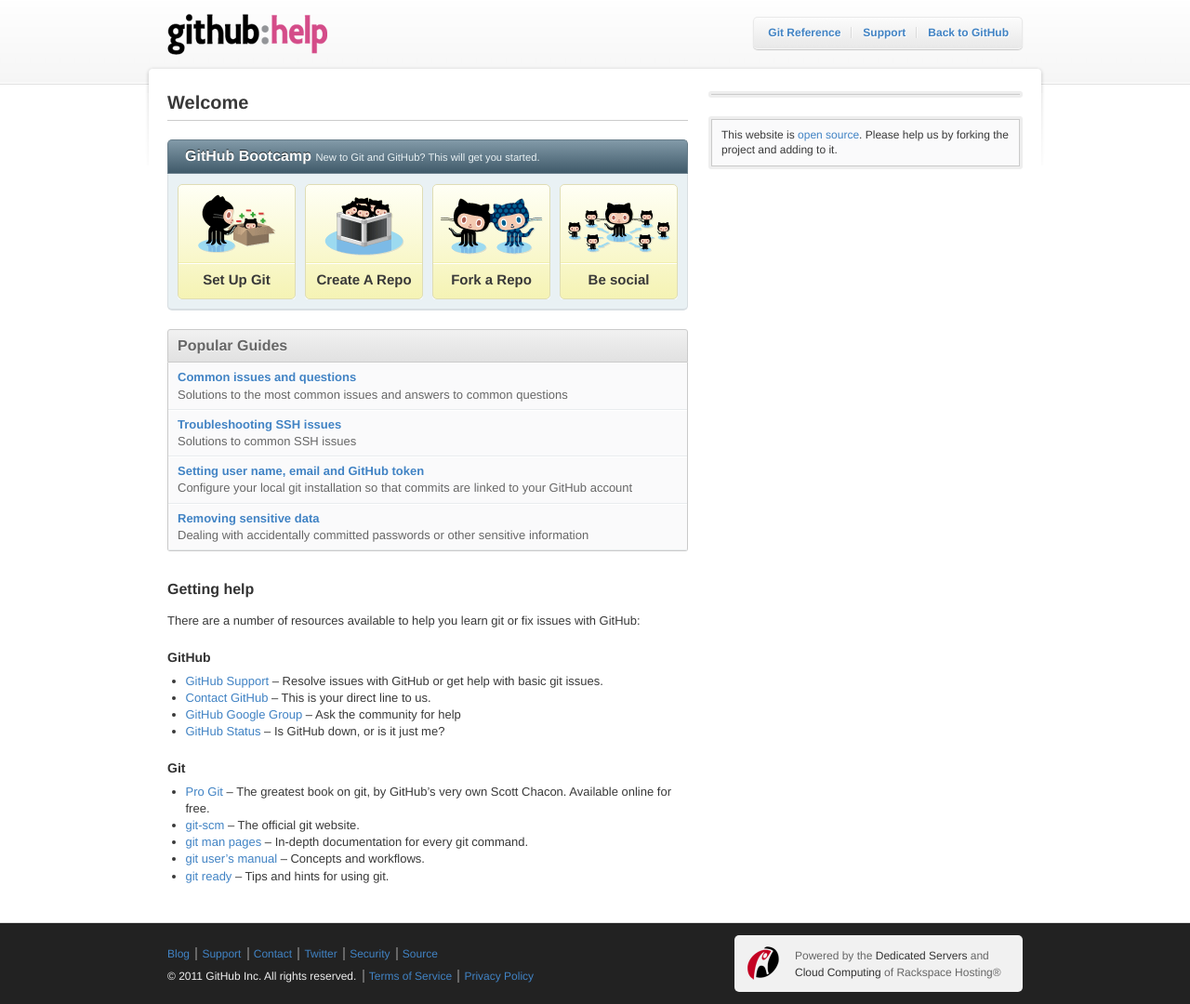
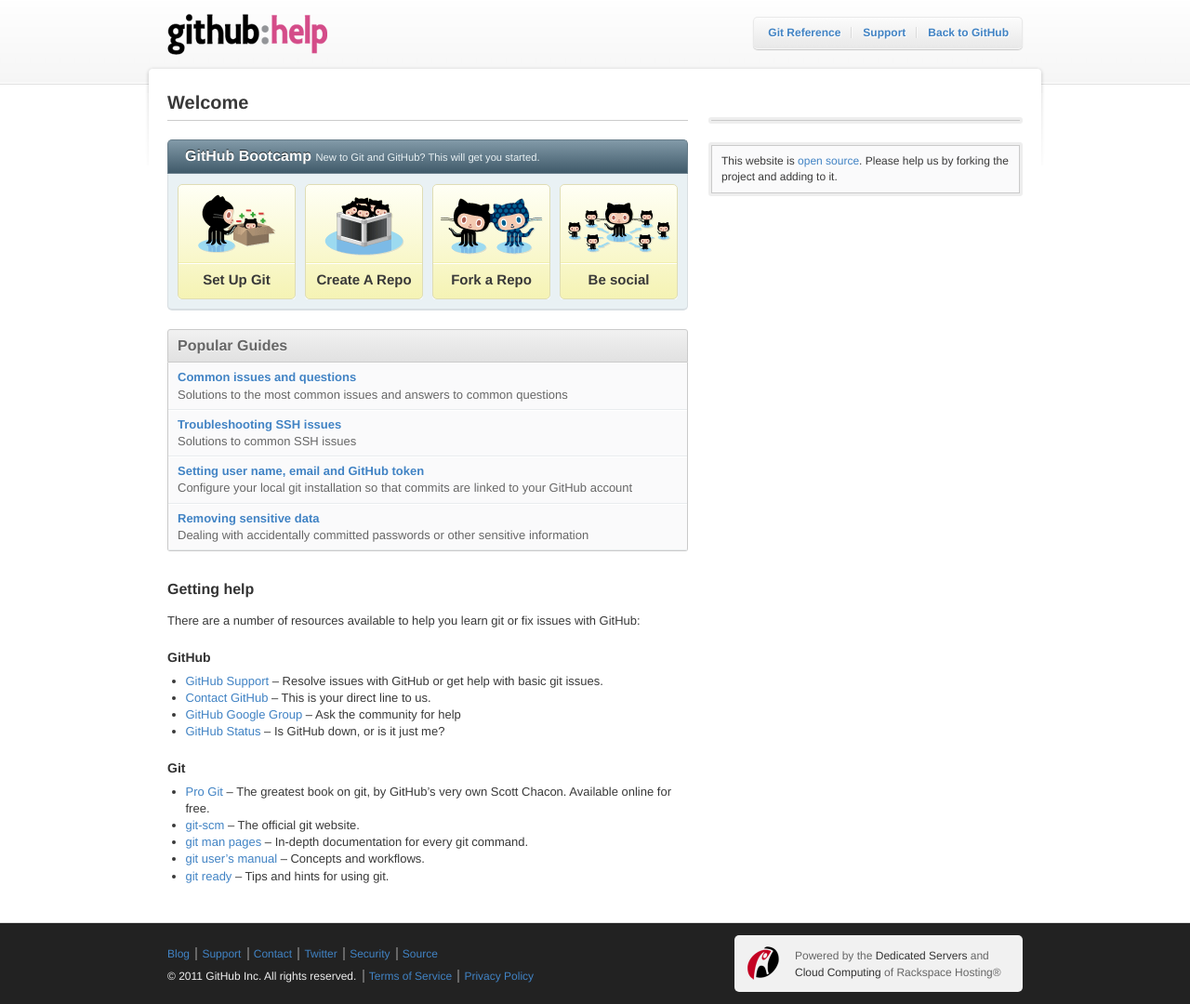
Before and after one commit to ruediger/help.github.com, a Jekyll site: the page built from index.markdown, in a window 1280 px wide. Shown: the whole page at 93% size. Built offline with Jekyll 4.4.1, drawn with Linux system fonts in a browser that asks for light colours.

Commit message:
lower nav to align with header underline.

```diff
--- a/shared/css/documentation.css
+++ b/shared/css/documentation.css
@@ -161,7 +161,7 @@
 div.sidebar-shell {
   position: relative;
   float: right;
-  margin: .5em 0 0;
+  margin: 35px 0 0;
 }
 
 div.sidebar-module {
```
